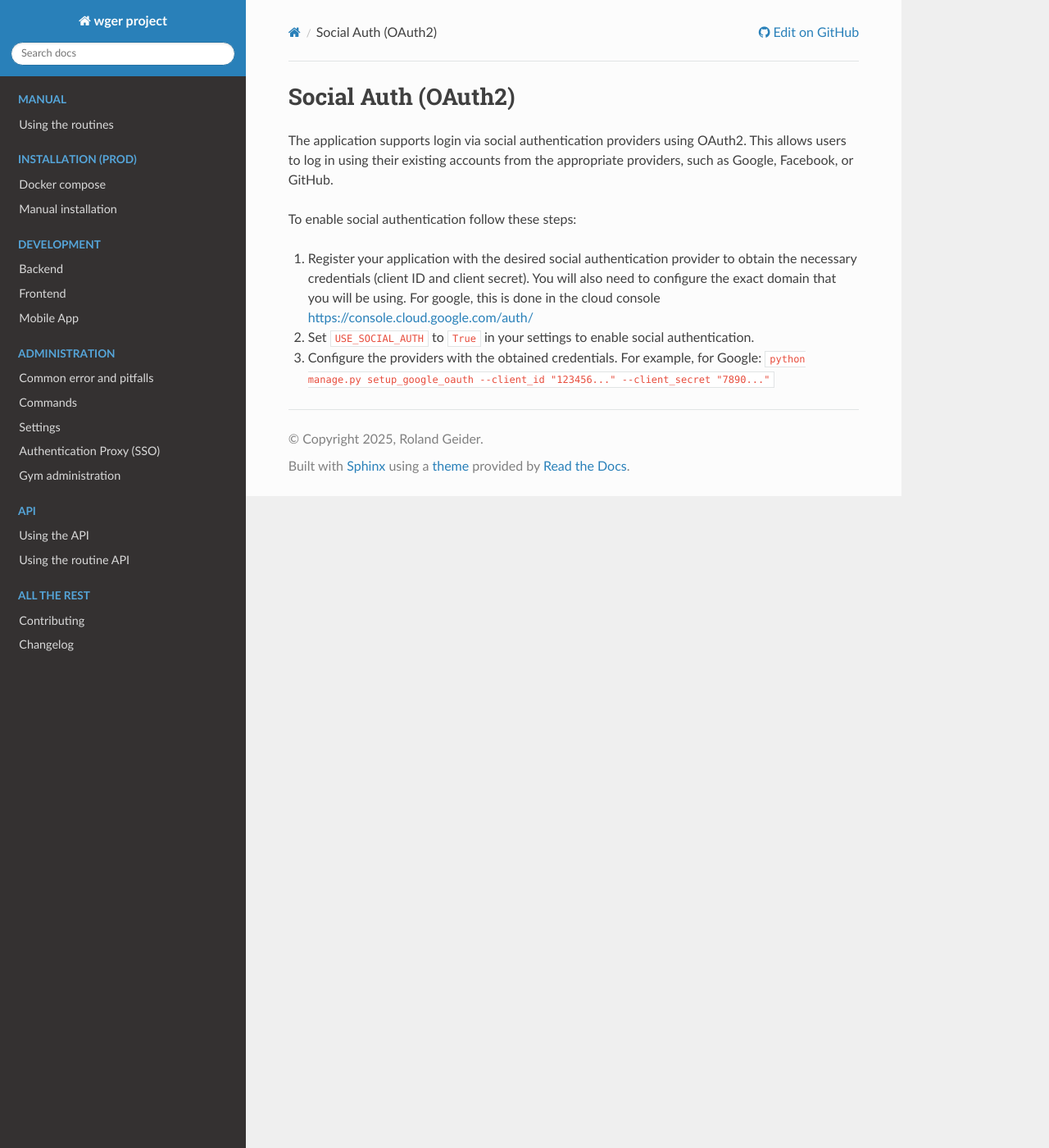
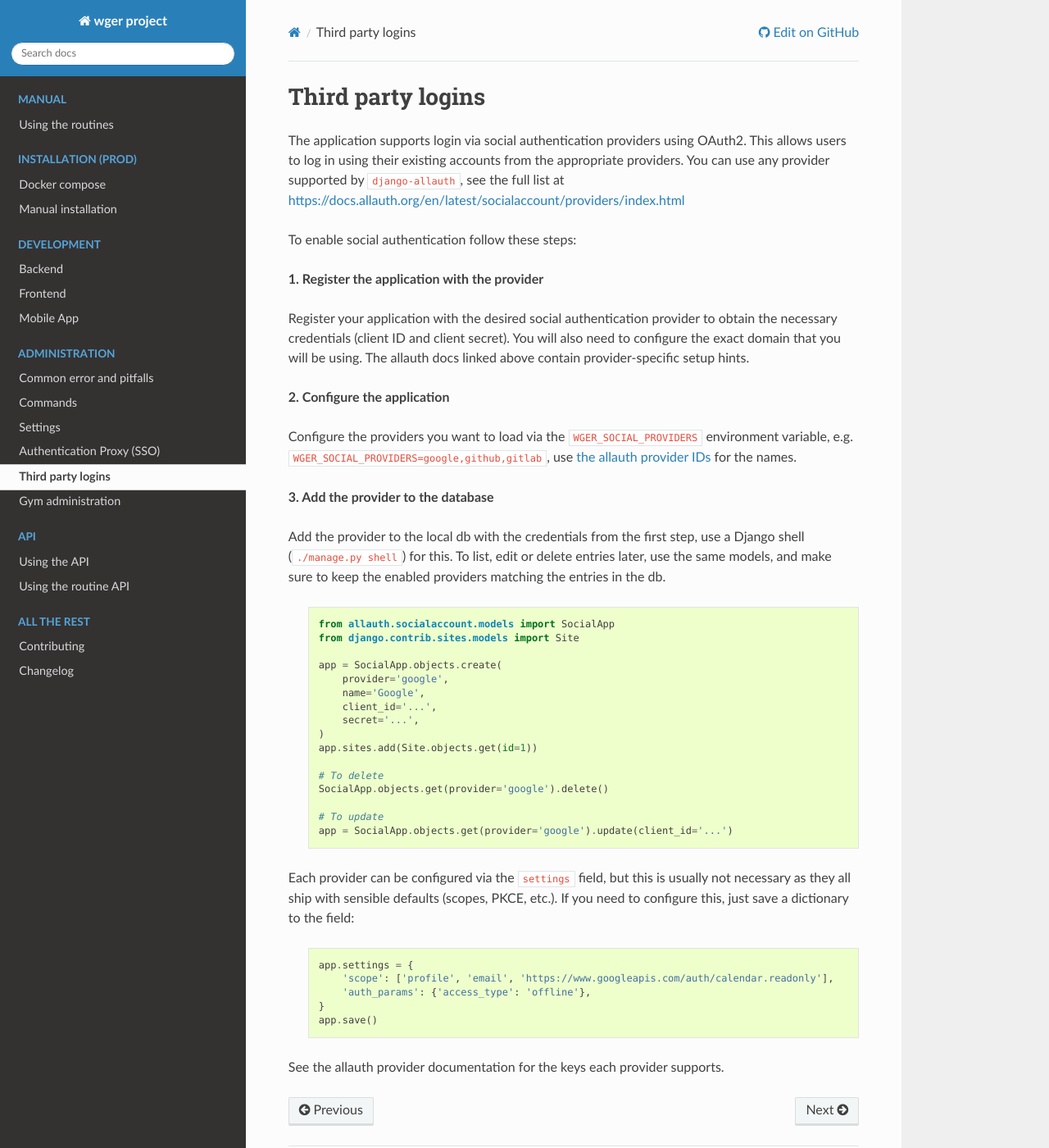
Before and after one commit to wger-project/docs, a Sphinx documentation site: the page built from docs/administration/social_auth.rst, in a window 1280 px wide and 1400 px high. Shown: the whole window at 82% size. Built offline with Sphinx 7.4.7 and the Read the Docs theme 3.1.0, drawn with Linux system fonts in a browser that asks for light colours.

Commit message:
Simplify documentation

```diff
--- a/docs/administration/social_auth.rst
+++ b/docs/administration/social_auth.rst
@@ -1,20 +1,67 @@
 .. _social_auth:
 
-Social Auth (OAuth2)
-====================
+Third party logins
+==================
 
 The application supports login via social authentication providers using OAuth2.
-This allows users to log in using their existing accounts from the appropriate providers,
-such as Google, Facebook, or GitHub.
+This allows users to log in using their existing accounts from the appropriate
+providers. You can use any provider supported by ``django-allauth``, see the full
+list at https://docs.allauth.org/en/latest/socialaccount/providers/index.html
 
 To enable social authentication follow these steps:
 
-1. Register your application with the desired social authentication provider to
-   obtain the necessary credentials (client ID and client secret). You will also need
-   to configure the exact domain that you will be using. For google, this is done
-   in the cloud console https://console.cloud.google.com/auth/
+**1. Register the application with the provider**
 
-2. Set ``USE_SOCIAL_AUTH`` to ``True`` in your settings to enable social authentication.
+Register your application with the desired social authentication provider to
+obtain the necessary credentials (client ID and client secret). You will also
+need to configure the exact domain that you will be using. The allauth docs
+linked above contain provider-specific setup hints.
 
-3. Configure the providers with the obtained credentials. For example, for Google:
-   ``python manage.py setup_google_oauth --client_id "123456..." --client_secret "7890..."``
+**2. Configure the application**
+
+Configure the providers you want to load via the ``WGER_SOCIAL_PROVIDERS``
+environment variable, e.g. ``WGER_SOCIAL_PROVIDERS=google,github,gitlab``,
+use `the allauth provider IDs <https://github.com/pennersr/django-allauth/tree/main/allauth/socialaccount/providers>`_
+for the names.
+
+**3. Add the provider to the database**
+
+Add the provider to the local db with the credentials from the first step, use a
+Django shell (``./manage.py shell``) for this. To list, edit or delete entries
+later, use the same models, and make sure to keep the enabled providers matching
+the entries in the db.
+
+   .. code-block:: python
+
+       from allauth.socialaccount.models import SocialApp
+       from django.contrib.sites.models import Site
+
+       app = SocialApp.objects.create(
+           provider='google',
+           name='Google',
+           client_id='...',
+           secret='...',
+       )
+       app.sites.add(Site.objects.get(id=1))
+
+       # To delete
+       SocialApp.objects.get(provider='google').delete()
+
+       # To update
+       app = SocialApp.objects.get(provider='google').update(client_id='...')
+
+
+
+Each provider can be configured via the ``settings`` field, but this is usually
+not necessary as they all ship with sensible defaults (scopes, PKCE, etc.).
+If you need to configure this, just save a dictionary to the field:
+
+   .. code-block:: python
+
+       app.settings = {
+           'scope': ['profile', 'email', 'https://www.googleapis.com/auth/calendar.readonly'],
+           'auth_params': {'access_type': 'offline'},
+       }
+       app.save()
+
+See the allauth provider documentation for the keys each provider supports.
--- a/docs/index.rst
+++ b/docs/index.rst
@@ -78,6 +78,7 @@ Administration
    administration/commands
    administration/settings
    administration/auth_proxy
+   administration/social_auth
    administration/gym
 
 :doc:`administration/errors`
```
